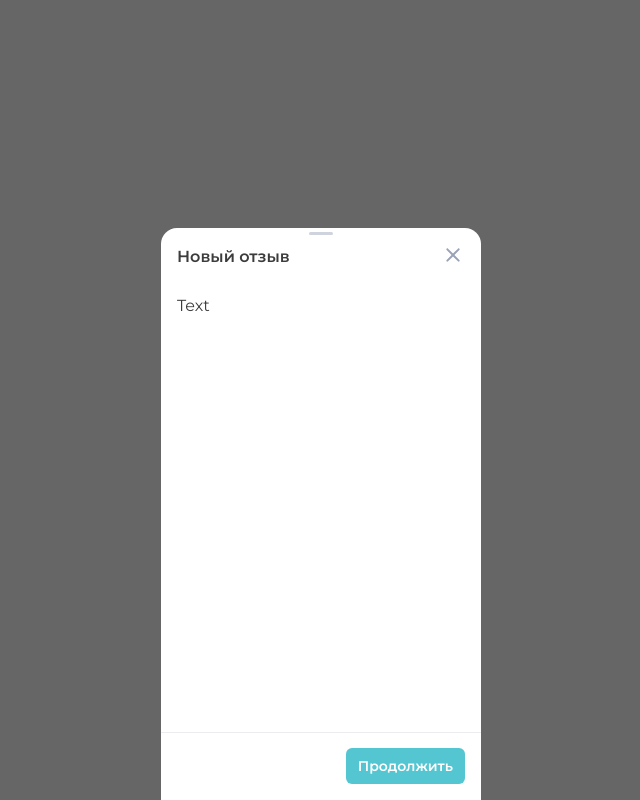
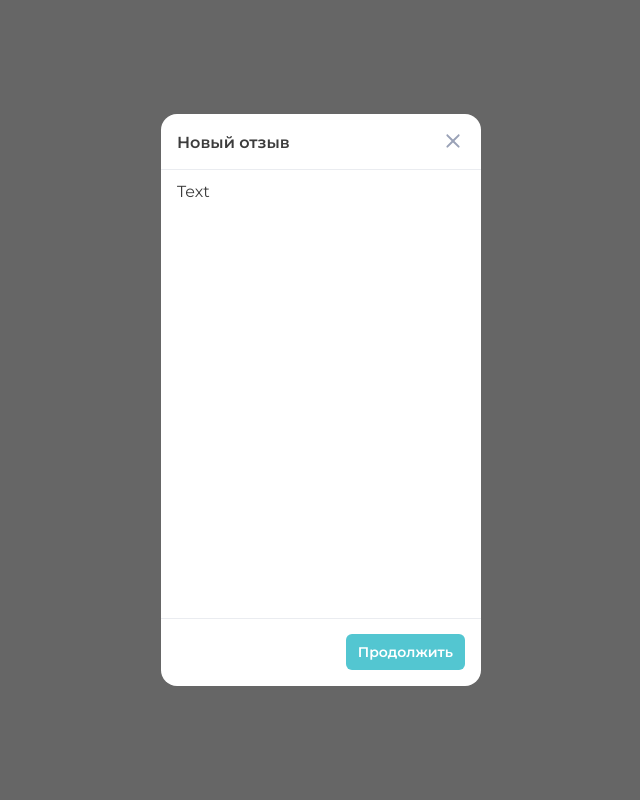
Before and after one commit to updev8/modals-app, a Vue app: page / in a window 1280 px wide. Shown: the whole page, without its empty margins (319-959 px from the left). Built offline with nearby package versions, Linux system fonts and the light colour scheme.

Commit message:
add modal desktop styles

```diff
--- a/src/components/Modal.vue
+++ b/src/components/Modal.vue
@@ -56,6 +56,11 @@ export default defineComponent({
 
   padding-top: 8.9vh;
 
+  @include tablet {
+    padding: 0;
+    align-items: center;
+  }
+
   &--type-page {
     padding: 0;
   }
@@ -70,6 +75,7 @@ export default defineComponent({
   border-radius: 16px 16px 0px 0px;
   padding: var(--modal-window-padding);
   min-width: 320px;
+  max-width: 650px;
   position: relative;
 
   &::before {
@@ -84,6 +90,15 @@ export default defineComponent({
 
     border-radius: 4px;
     background: var(--c-accent-bg-tertiary);
+  }
+
+  @include tablet {
+    margin-top: unset;
+    border-radius: 16px;
+
+    &::before {
+      display: none;
+    }
   }
 }
 
@@ -129,14 +144,16 @@ export default defineComponent({
   cursor: pointer;
 }
 
-%modal-line {
+@mixin modal-line {
+  position: relative;
+
   &::before {
     content: '';
     position: absolute;
     top: 0;
     left: var(--modal-window-padding-negative);
     right: var(--modal-window-padding-negative);
-    background: #eaecf0;
+    background: var(--c-accent-bg-secondary);
     height: 1px;
     border-radius: 1px;
   }
@@ -145,11 +162,14 @@ export default defineComponent({
 .modal__content {
   min-height: 449px;
   padding: 14px 0;
+
+  @include tablet {
+    @include modal-line;
+  }
 }
 
 .modal--type-page .modal__content {
-  position: relative;
-  @extend %modal-line;
+  @include modal-line;
 }
 
 .modal__footer {
@@ -157,6 +177,6 @@ export default defineComponent({
   padding-top: var(--modal-window-padding);
   display: flex;
   justify-content: flex-end;
-  @extend %modal-line;
+  @include modal-line;
 }
 </style>
--- a/src/styles/helpers/_media.scss
+++ b/src/styles/helpers/_media.scss
@@ -5,7 +5,7 @@
 // xl, extra-large
 
 @mixin tablet() {
-  @media (min-width: 768px) {
+  @media (min-width: 650px) {
     @content;
   }
 }
```
